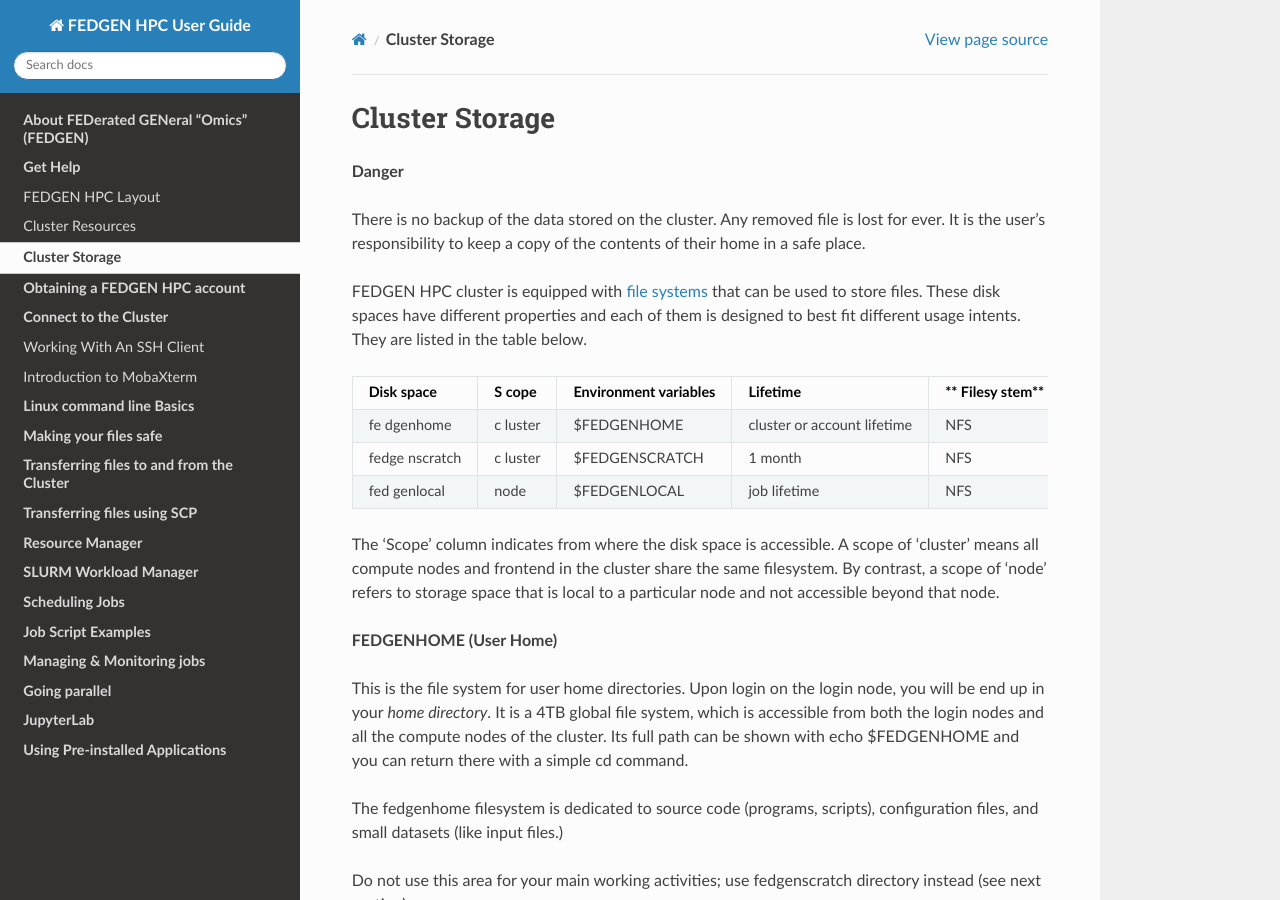
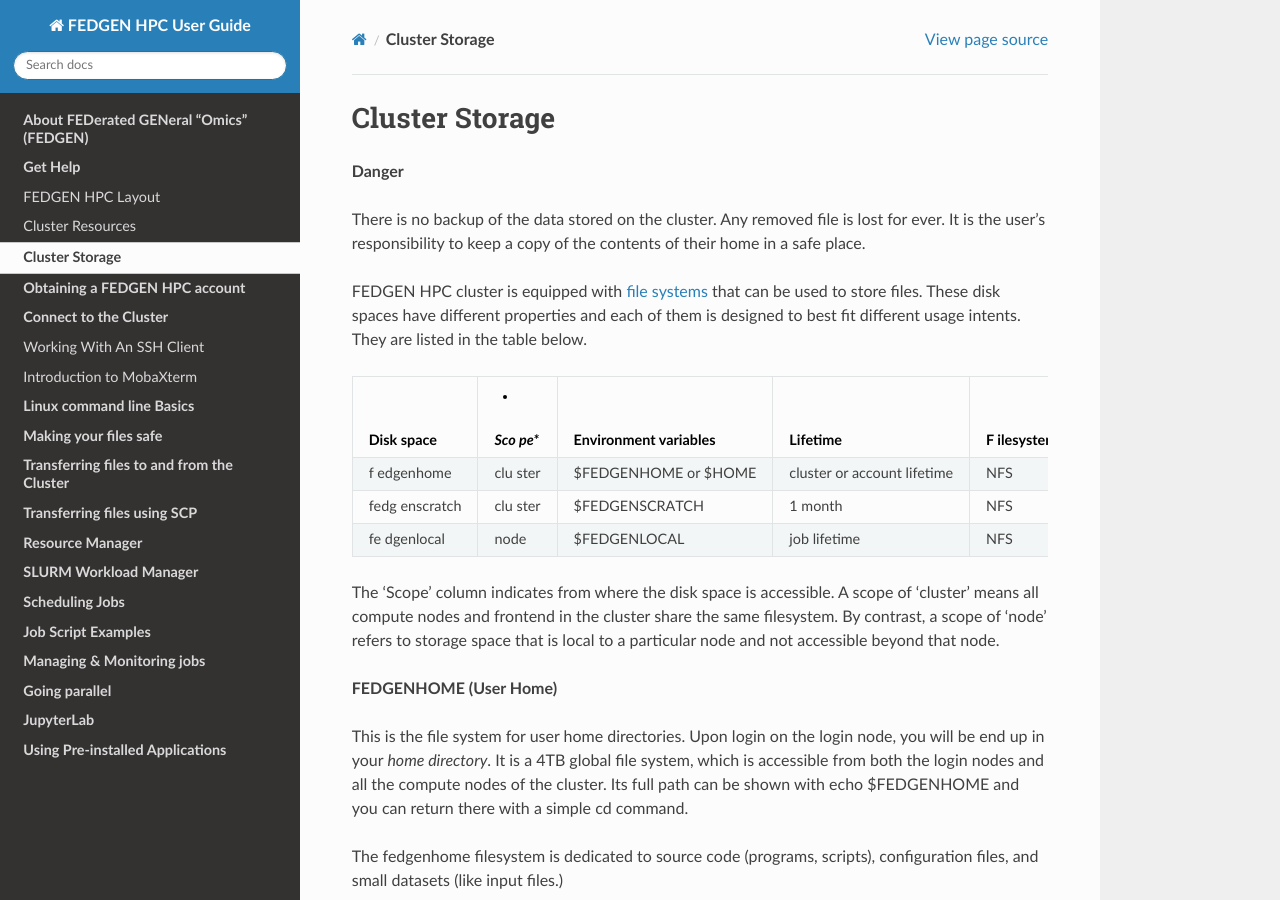
Before and after one commit to toluromio/docs.fedgenhpc, a Sphinx documentation site: the page built from docs/source/fedgen_hpc_resources/Storage.rst, in a window 1280 px wide and 900 px high. Built offline with Sphinx 7.4.7 and the Read the Docs theme 3.1.0, drawn with Linux system fonts in a browser that asks for light colours; pages that are not in the unit, such as notebooks, are missing from menus.

Commit message:
Update Storage.rst

```diff
--- a/docs/source/fedgen_hpc_resources/Storage.rst
+++ b/docs/source/fedgen_hpc_resources/Storage.rst
@@ -13,20 +13,20 @@
 them is designed to best fit different usage intents. They are listed in
 the table below.
 
-+----------+--------+-----------------+---------------------+--------+
-| **Disk   | **S    | **Environment   | **Lifetime**        | **     |
-| space**  | cope** | variables**     |                     | Filesy |
-|          |        |                 |                     | stem** |
-+==========+========+=================+=====================+========+
-| fe       | c      | $FEDGENHOME     | cluster or account  | NFS    |
-| dgenhome | luster |                 | lifetime            |        |
-+----------+--------+-----------------+---------------------+--------+
-| fedge    | c      | $FEDGENSCRATCH  | 1 month             | NFS    |
-| nscratch | luster |                 |                     |        |
-+----------+--------+-----------------+---------------------+--------+
-| fed      | node   | $FEDGENLOCAL    | job lifetime        | NFS    |
-| genlocal |        |                 |                     |        |
-+----------+--------+-----------------+---------------------+--------+
++-----------+------+----------------+------------------+-------------+
+| **Disk    | *    | **Environment  | **Lifetime**     | **F         |
+| space**   | *Sco | variables**    |                  | ilesystem** |
+|           | pe** |                |                  |             |
++===========+======+================+==================+=============+
+| f         | clu  | $FEDGENHOME or | cluster or       | NFS         |
+| edgenhome | ster | $HOME          | account lifetime |             |
++-----------+------+----------------+------------------+-------------+
+| fedg      | clu  | $FEDGENSCRATCH | 1 month          | NFS         |
+| enscratch | ster |                |                  |             |
++-----------+------+----------------+------------------+-------------+
+| fe        | node | $FEDGENLOCAL   | job lifetime     | NFS         |
+| dgenlocal |      |                |                  |             |
++-----------+------+----------------+------------------+-------------+
 
 The ‘Scope’ column indicates from where the disk space is accessible. A
 scope of ‘cluster’ means all compute nodes and frontend in the cluster
```
